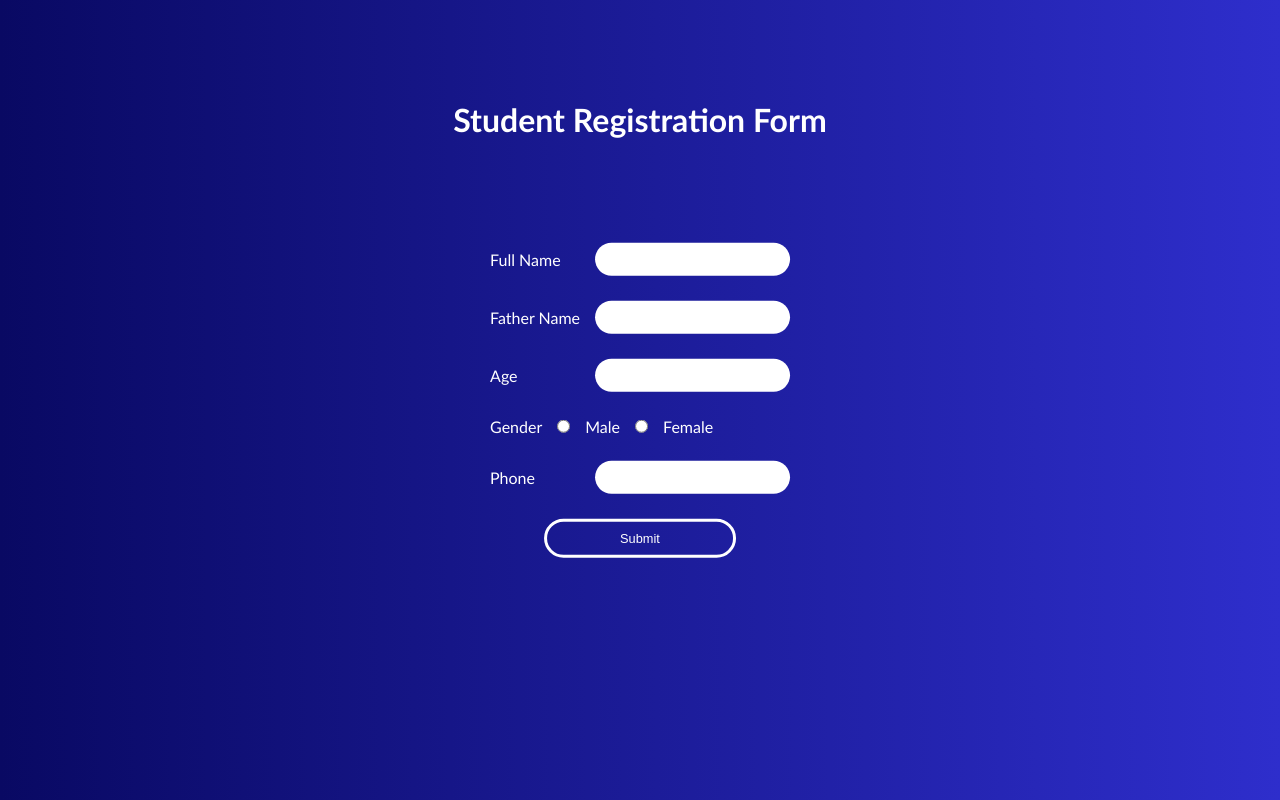
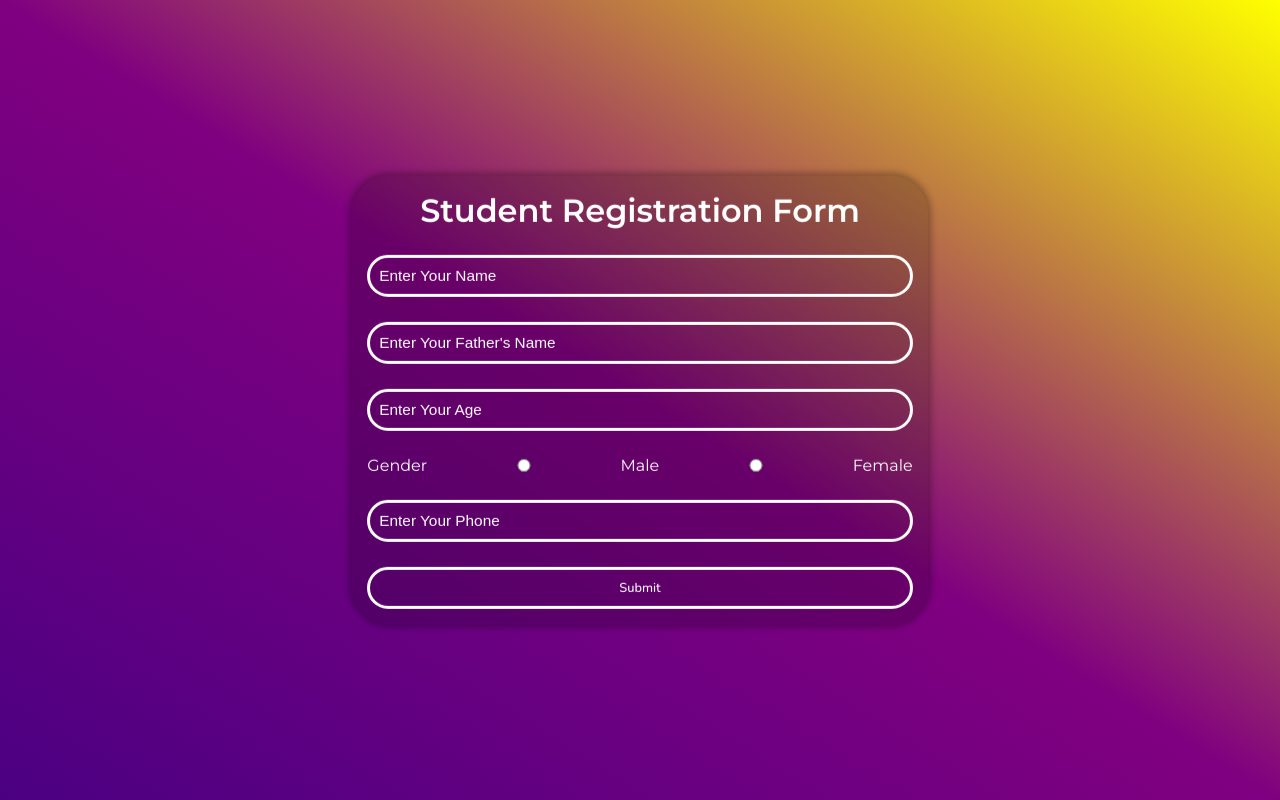
Before and after one commit to mdanish73/form, a Node server app: page /form in a window 1280 px wide. Run offline with Node 20, Linux system fonts and the light colour scheme; some libraries are stand-ins or nearby versions.

Commit message:
css done

```diff
--- a/public/style.css
+++ b/public/style.css
@@ -1,3 +1,5 @@
+@import url('https://fonts.googleapis.com/css2?family=Montserrat:wght@100;200;300;400;500;600&family=Nunito:wght@200;300;400;500;600;700;800;900;1000&display=swap');
+
 *{
     margin: 0;
     padding: 0;
@@ -12,45 +14,49 @@ html, body{
 .container{
     width: 100%;
     height: 100vh;
-    background: linear-gradient(270deg, rgb(46, 46, 204), rgb(9, 9, 99));
+    background: linear-gradient(to top right, indigo, purple, yellow);
     color: white;
-    font-family: 'Gill Sans', 'Gill Sans MT', Calibri, 'Trebuchet MS', sans-serif;
+    font-family: "montserrat";
+    text-align: center;
+    position: absolute;
+    top: 50%;
+    left: 50%;
+    transform: translate(-50% , -50%);
 }
 
-.container .heading h1{
-    display: flex;
-    align-items: center;
-    justify-content: center;
-    padding-top: 100px;
+.container .main{
+    padding: 1.2vw;
+}
 
+.heading{
+    margin-bottom: 25px;
 }
 
 .container #form form{
     display: grid;
     grid-template-columns: repeat(1, 1fr);
     gap: 25px;
-    position: absolute;
-    top: 50%;
-    left: 50%;
-    transform: translate(-50% , -50%);
 }
 
 .formInputs{
     justify-content: space-between;
     align-items: center;
     display: flex;
-    gap: 15px;
-}
-
-.formInputs:nth-child(4){
-    justify-content: flex-start;
 }
 
 input{
     outline: none;
     padding: 0.7vw;
     border-radius: 50px;
-    border: none;
+    border: 3px solid white;
+    background-color: transparent;
+    width: 100%;
+    font-size: 1.2vw;
+    color: white !important;
+}
+
+input::placeholder{
+    color: white;
 }
 
 .submitButton{
@@ -61,10 +67,12 @@ input{
 
 .submitButton button{
     padding: 0.7vw 1vw;
-    width: 15vw;
+    width: 100%;
     border: 3px solid white;
     border-radius: 50px;
     font-size: 1vw;
+    font-family: 'nunito';
+    font-weight: 500;
     cursor: pointer;
     transition: all 0.3s ease;
     background-color: transparent;
@@ -72,7 +80,138 @@ input{
 }
 
 .submitButton button:hover{
-    background-color: yellow;
+    background-color: white;
     color: black;
-    border: 3px solid yellow;
 }
+
+a{
+    text-decoration: none;
+    color: #CCC;
+}
+
+.main{
+    position: absolute;
+    top: 50%;
+    left: 50%;
+    transform: translate(-50%, -50%);
+    padding: 0.73vw;
+    box-shadow: 0px 0px 7px 3px rgba(0, 0, 0, 0.3);
+    border-radius: 37px;
+    background-color: rgba(0, 0, 0, 0.18);
+    backdrop-filter: blur(3px);
+    width: 45vw;
+}
+
+.navigator{
+    height: min-content;
+    width: 100%;
+}
+
+.main .navigator h1{
+    margin-bottom: 25px;
+    text-align: center;
+    color: #ffffff;
+    text-shadow: 1px 1px 5px #010101;
+    font-weight: 500;
+    font-size: 3vw;
+    font-family: "montserrat";
+    letter-spacing: -1.2px;
+}
+
+.desc{
+    margin-bottom: 25px;
+    text-align: center;
+    color: #ffffff;
+    text-shadow: 1px 1px 5px #010101;
+    font-weight: 200 !important;
+    font-family: "nunito";
+    letter-spacing: 0.1px;
+    font-size: 18px;
+}
+
+.loginButton{
+    padding: 1.2vw;
+    width: 100%;
+    overflow: hidden;
+}
+
+.loginButton a{
+    display: flex;
+    align-items: center;
+    justify-content: center;
+    color: white;
+    width: 100%;
+    padding: 1vw;
+    border: 3px solid white;
+    background: transparent;
+    border-radius: calc(37px - 0.73vw);
+    font-size: 1.6vw;
+    transition: 0.3s all ease;
+}
+
+.loginButton a:hover{
+    color: black;
+    background-color: white;
+}
+
+.card{
+    position: absolute;
+    top: 50%;
+    left: 50%;
+    transform: translate(-50%, -50%);
+    padding: 1vw;
+    box-shadow: 0px 0px 7px 3px rgba(0, 0, 0, 0.3);
+    border-radius: 37px;
+    background-color: rgba(0, 0, 0, 0.18);
+    backdrop-filter: blur(3px);
+    width: 45vw;
+}
+
+.card h1{
+    margin-bottom: 25px;
+    text-align: center;
+    color: #ffffff;
+    text-shadow: 1px 1px 5px #010101;
+    font-weight: 500;
+    font-size: 3vw;
+    font-family: "montserrat";
+    letter-spacing: -1.2px;
+}
+
+.card form{
+    width: 100%;
+}
+
+.card form input{
+    display: block;
+    margin-bottom: 25px;
+    width: 100%;
+    font-size: 1.2vw;
+    border: 3px solid white;
+    background-color: transparent;
+    color: white;
+}
+
+.card form input::placeholder{
+    color: white;
+}
+
+.card form button{
+    display: flex;
+    align-items: center;
+    justify-content: center;
+    color: white;
+    width: 100%;
+    padding: 0.73vw;
+    border: 3px solid white;
+    background: transparent;
+    border-radius: calc(37px - 0.73vw);
+    font-size: 1.6vw;
+    transition: 0.3s all ease;
+    cursor: pointer;
+}
+
+.card form button:hover{
+    color: black;
+    background-color: white;
+}
--- a/views/form.ejs
+++ b/views/form.ejs
@@ -1,13 +1,17 @@
 <!DOCTYPE html>
 <html lang="en">
+
 <head>
     <meta charset="UTF-8">
     <meta name="viewport" content="width=device-width, initial-scale=1.0">
     <title>Student Registration Form</title>
     <link rel="stylesheet" href="style.css">
 </head>
+
 <body>
     <div class="container">
+        <div class="main">
+
             <div class="heading">
                 <h1>Student Registration Form</h1>
             </div>
@@ -15,16 +19,13 @@
             <div id="form">
                 <form action="/form/registration">
                     <div class="formInputs">
-                    <label for="studentName">Full Name</label>
-                    <input type="text" name="studentName" id="studentName">
+                        <input type="text" name="studentName" id="studentName" placeholder="Enter Your Name">
                     </div>
                     <div class="formInputs">
-                    <label for="fatherName">Father Name</label>
-                    <input type="text" name="fatherName" id="fatherName">
+                        <input type="text" name="fatherName" id="fatherName" placeholder="Enter Your Father's Name">
                     </div>
                     <div class="formInputs">
-                    <label for="studentAge">Age</label>
-                    <input type="number" name="studentAge" id="studentAge">
+                        <input type="number" name="studentAge" id="studentAge" placeholder="Enter Your Age">
                     </div>
                     <div class="formInputs">
                         <label for="studentGender">Gender</label>
@@ -32,8 +33,7 @@
                         <input type="radio" name="studentGender" value="female"> Female
                     </div>
                     <div class="formInputs">
-                    <label for="studentPhone">Phone</label>
-                    <input type="number" name="studentPhone" id="studentPhone">
+                        <input type="number" name="studentPhone" id="studentPhone" placeholder="Enter Your Phone">
                     </div>
 
                     <div class="submitButton">
@@ -42,5 +42,7 @@
                 </form>
             </div>
         </div>
+    </div>
 </body>
+
 </html>
--- a/views/login.ejs
+++ b/views/login.ejs
@@ -9,6 +9,7 @@
 <body>
     <div class="container">
         <div class="card">
+            <h1>Login</h1>
             <form onsubmit="login(event)">
                 <input type="text" id="username" placeholder="Username">
                 <input type="password" id="password" placeholder="Password">
```
Also changed, not shown: views/home.ejs (+10 -4 lines). Lines whose indentation alone changed are shown as unchanged.
